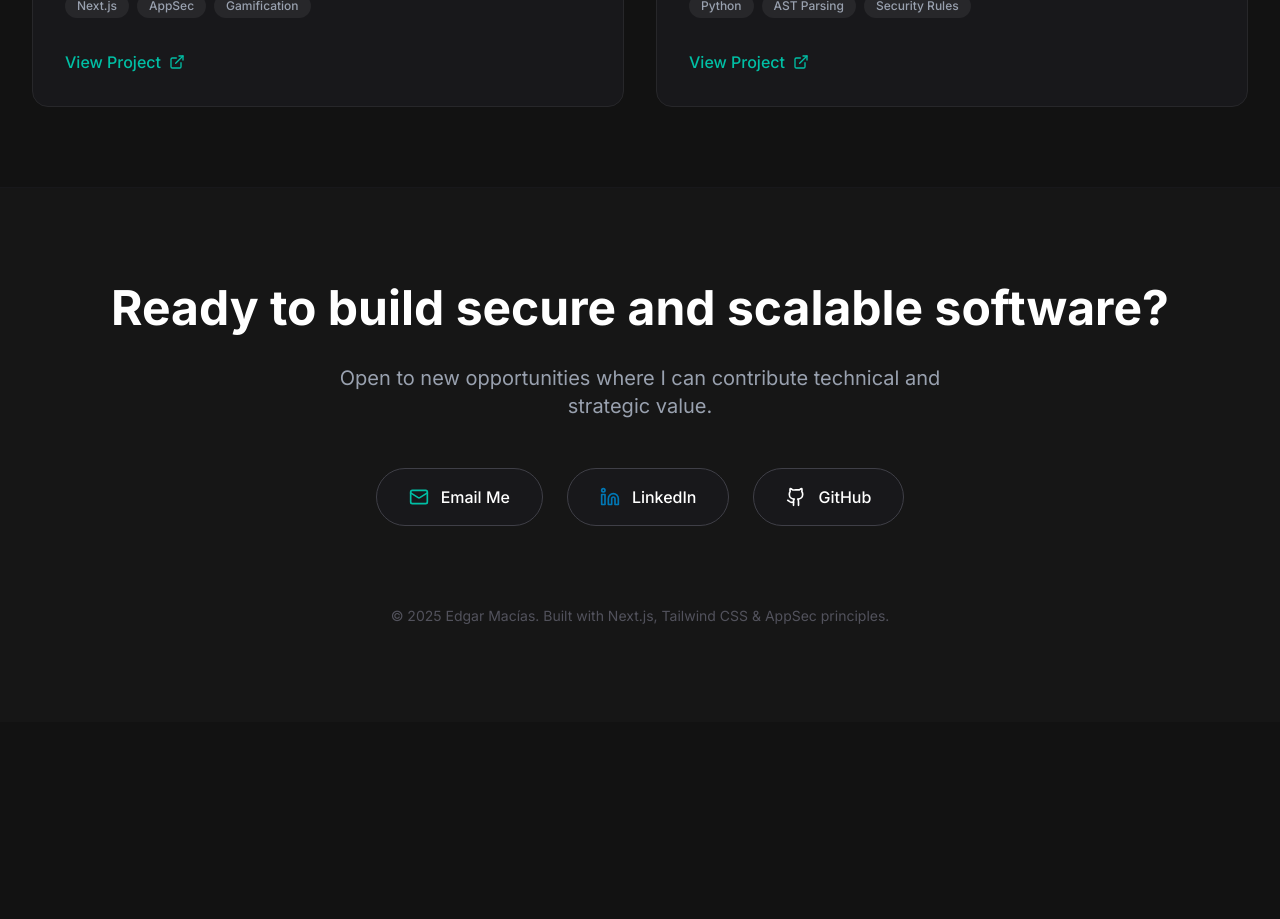
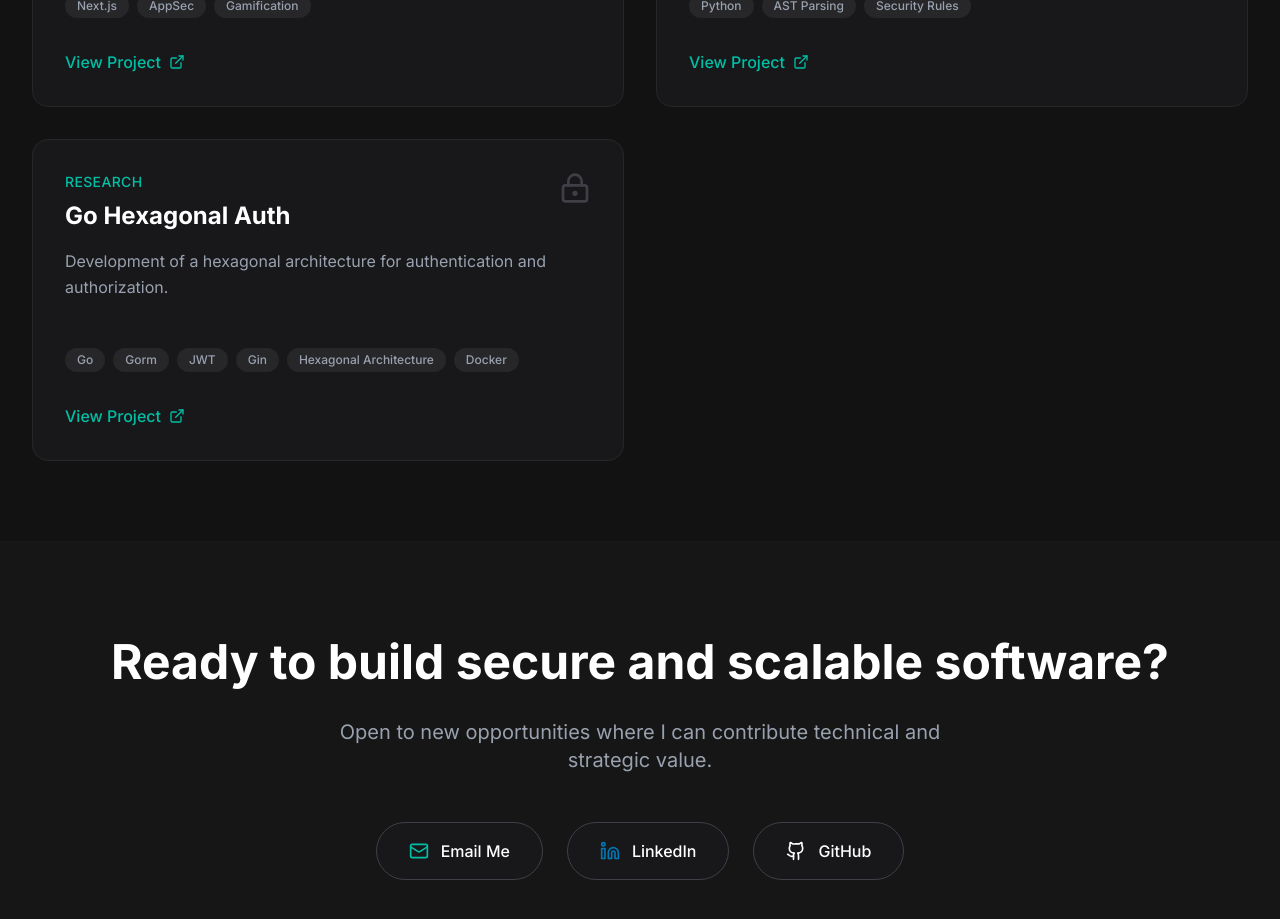
Before and after one commit to edgarEmp007/portfolio, a Next.js app: page /en in a window 1280 px wide. Shown: the part 5800-6719 px from the top of the page. Before the commit the page ends 6522 px from the top, so only its background shows below. Built offline with nearby package versions, Linux system fonts and the light colour scheme.

Commit message:
feat: Add 'Hexagonal Auth' project with translations, update 'Mini-SAST Analyzer' link, and include LockKeyhole icon.

```diff
--- a/src/components/redesign/Projects.tsx
+++ b/src/components/redesign/Projects.tsx
@@ -1,7 +1,7 @@
 "use client";
 
 import { motion } from "framer-motion";
-import { ExternalLink, Lock, Search } from "lucide-react";
+import { ExternalLink, Lock, Search, LockKeyhole } from "lucide-react";
 import Link from "next/link";
 import { useTranslations } from 'next-intl';
 
@@ -18,9 +18,16 @@ export default function Projects() {
         },
         {
             key: 'minisast',
-            link: "https://github.com/edgarEmp007",
+            link: "https://github.com/DevCybSec/mini-sast",
             tech: ["Python", "AST Parsing", "Security Rules"],
             icon: Search,
+            featured: false,
+        },
+        {
+            key: 'hexagonalauth',
+            link: "https://github.com/edgar-macias-se/go-hexagonal-auth",
+            tech: ["Go", "Gorm", "JWT", "Gin", "Hexagonal Architecture", "Docker"],
+            icon: LockKeyhole,
             featured: false,
         },
     ];
--- a/src/locale/en.json
+++ b/src/locale/en.json
@@ -146,6 +146,12 @@
             "title": "Mini-SAST Analyzer",
             "description": "Development of a static analysis engine (SAST) for automated vulnerability detection in source code. Proof of concept for applied security engineering.",
             "cta": "View Project"
+        },
+        "hexagonalauth": {
+            "role": "Research",
+            "title": "Go Hexagonal Auth",
+            "description": "Development of a hexagonal architecture for authentication and authorization.",
+            "cta": "View Project"
         }
     },
     "Contact": {
--- a/src/locale/es.json
+++ b/src/locale/es.json
@@ -146,6 +146,12 @@
             "title": "Mini-SAST Analyzer",
             "description": "Desarrollo de motor de análisis estático (SAST) para detección automatizada de vulnerabilidades en código fuente. Prueba de concepto de ingeniería de seguridad aplicada.",
             "cta": "Ver Proyecto"
+        },
+        "hexagonalauth": {
+            "role": "Investigación",
+            "title": "Go Hexagonal Auth",
+            "description": "Desarrollo de una arquitectura hexagonal para autenticación y autorización.",
+            "cta": "Ver Proyecto"
         }
     },
     "Contact": {
```
